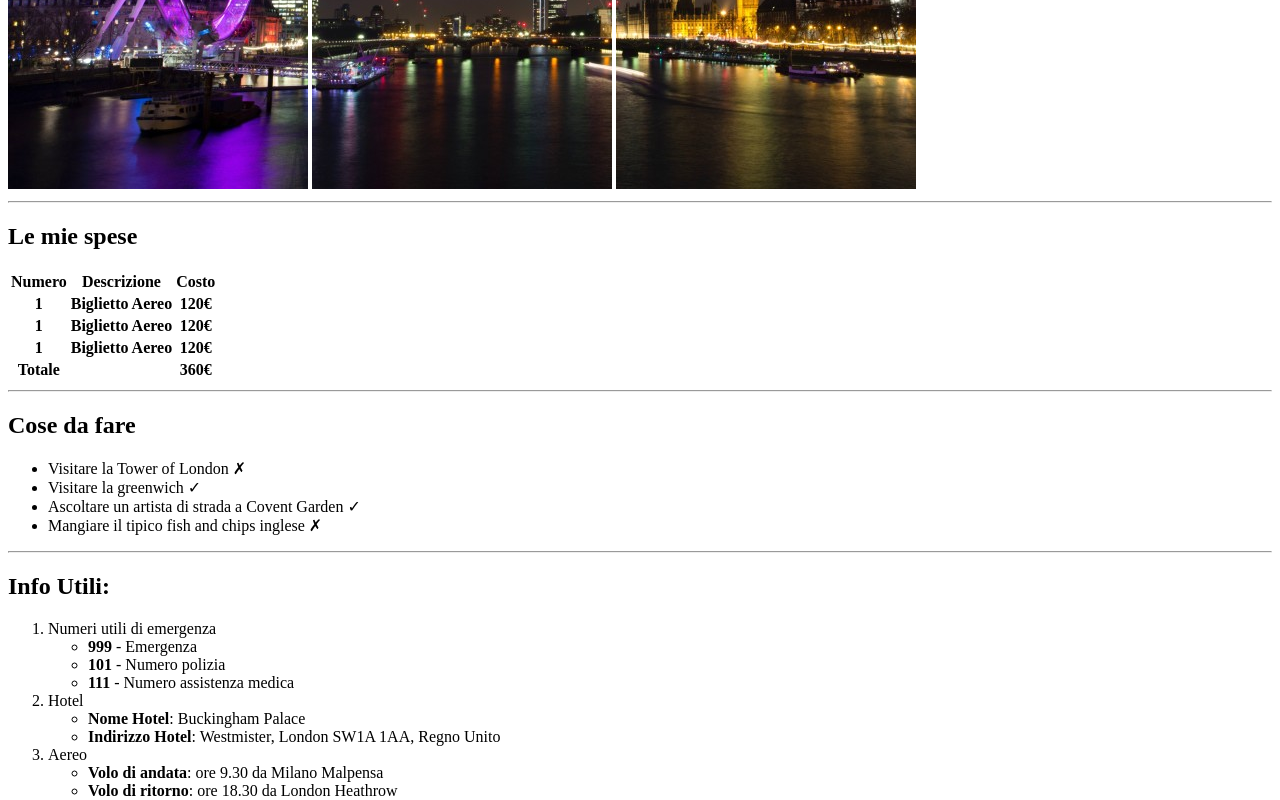
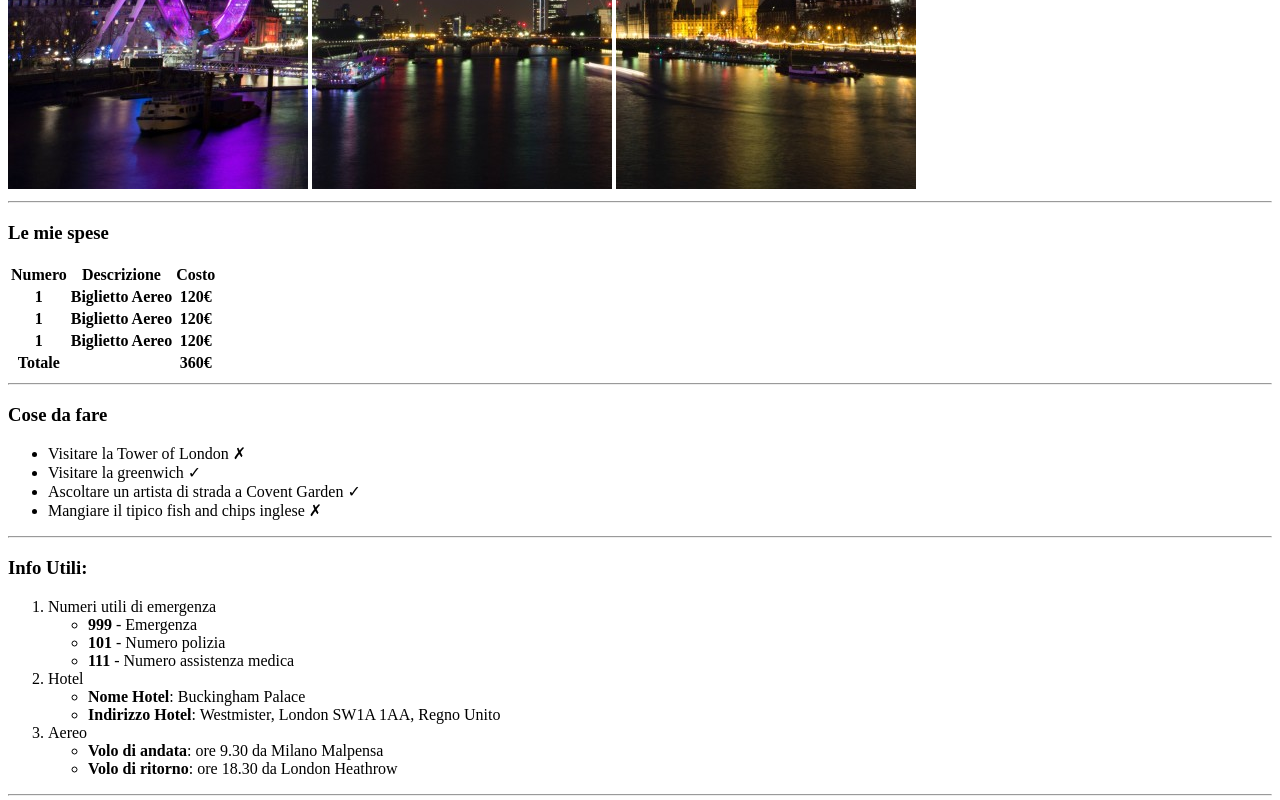
Before and after one commit to Emanuele117/html-london-trip, a plain HTML site: page index.html in a window 1280 px wide. Shown: the part 477-1277 px from the top of the page. Drawn offline with Linux system fonts and the light colour scheme.

Commit message:
modifica grandezza titoli

```diff
--- a/index.html
+++ b/index.html
@@ -16,7 +16,7 @@
     <!--  /heading -->
 
     <!-- main -->
-    <strong><h2>Le mie spese</h2></strong>
+    <strong><h3>Le mie spese</h3></strong>
 
     <table>
         <tr>
@@ -49,7 +49,7 @@
     </table>
     <hr>
 
-    <h2><strong>Cose da fare</strong></h2>
+    <h3><strong>Cose da fare</strong></h3>
     <ul>
         <li>Visitare la Tower of London &cross; </li>
         <li>Visitare la greenwich &check; </li>
@@ -57,7 +57,7 @@
         <li>Mangiare il tipico fish and chips inglese &cross; </li>
     </ul>
     <hr>
-    <h2>Info Utili:</h2>
+    <h3>Info Utili:</h3>
     <ol>
         <li>Numeri utili di emergenza</li>
             <ul>
```
